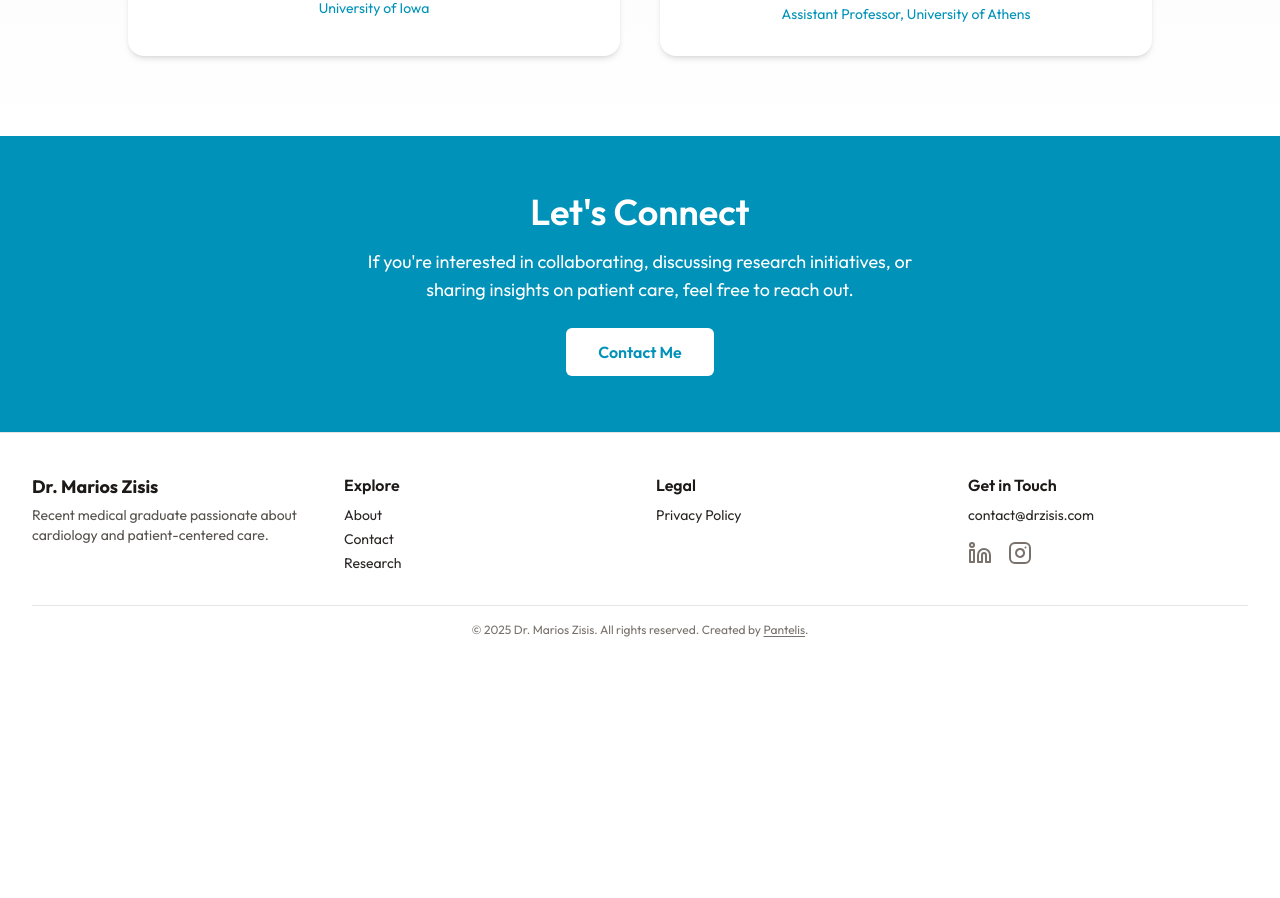
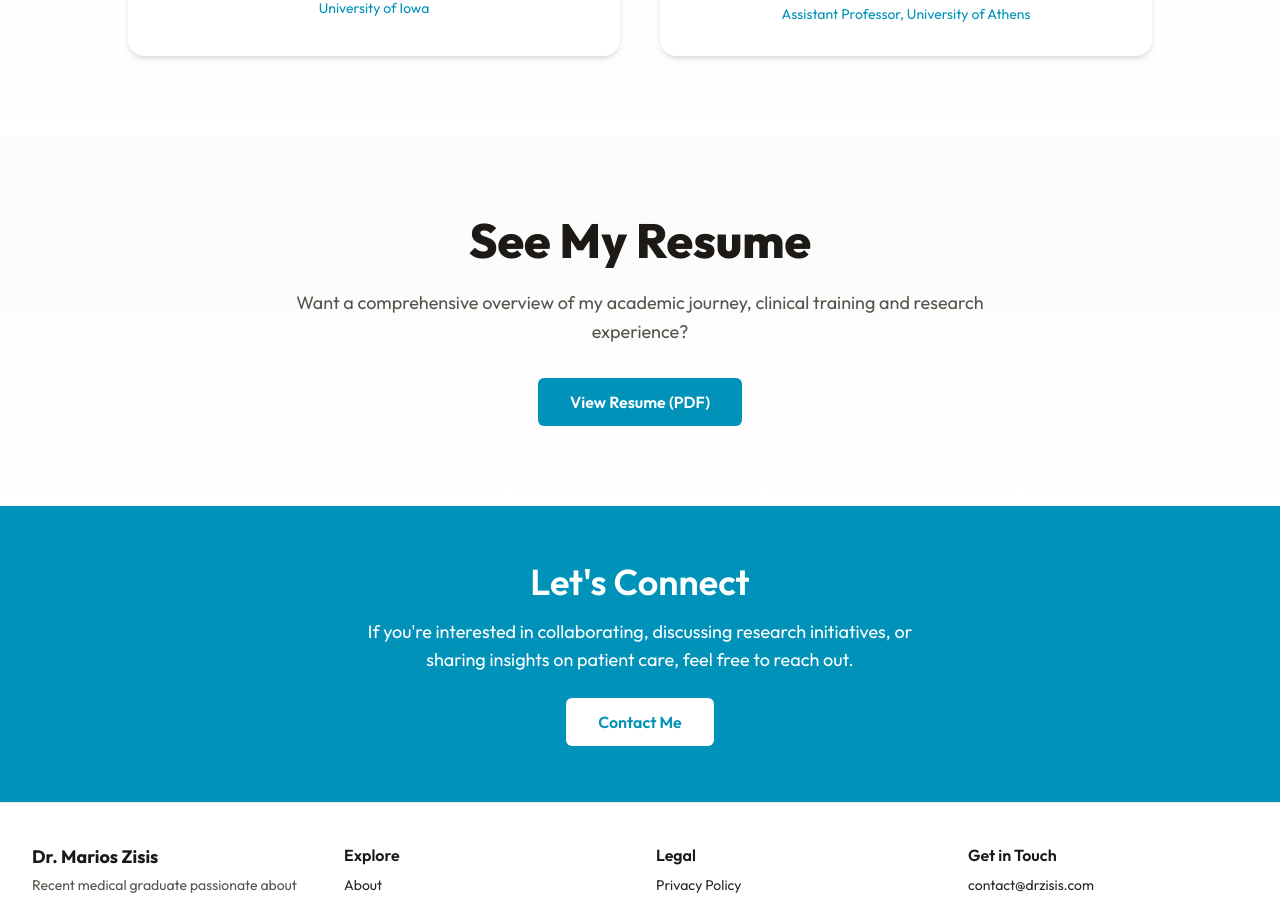
Before and after one commit to panteliskarabetsos/drzisis-portfolio, a Next.js app: page /about in a window 1280 px wide. Shown: the part 2692-3590 px from the top of the page. Before the commit the page ends 3370 px from the top, so only its background shows below. Built offline with nearby package versions, Linux system fonts and the light colour scheme.

Commit message:
General Improvements

```diff
--- a/src/app/about/page.js
+++ b/src/app/about/page.js
@@ -235,6 +235,25 @@ export default function AboutPage() {
             </div>
           </div>
         </section>
+          {/* SEE MY Resume */}
+          <section className="py-20 px-4 sm:px-6 bg-gradient-to-b from-stone-50 to-white text-center">
+            <div className="max-w-3xl mx-auto">
+              <h2 className="text-4xl sm:text-5xl font-extrabold text-stone-900 mb-6">
+                See My Resume
+              </h2>
+              <p className="text-stone-600 mb-8 text-base sm:text-lg leading-relaxed">
+                Want a comprehensive overview of my academic journey, clinical training and research experience?
+              </p>
+              <a
+                href="/resume.pdf"
+                target="_blank"
+                rel="noopener noreferrer"
+                className="inline-block bg-cyan-600 text-white px-8 py-3 rounded-md font-semibold transition hover:bg-cyan-700"
+              >
+                View Resume (PDF)
+              </a>
+            </div>
+          </section>
 
 
       {/* CTA - CONTACT */}
```
Also changed, not shown: 1 other file (tests, documents, lock files or other folders).
